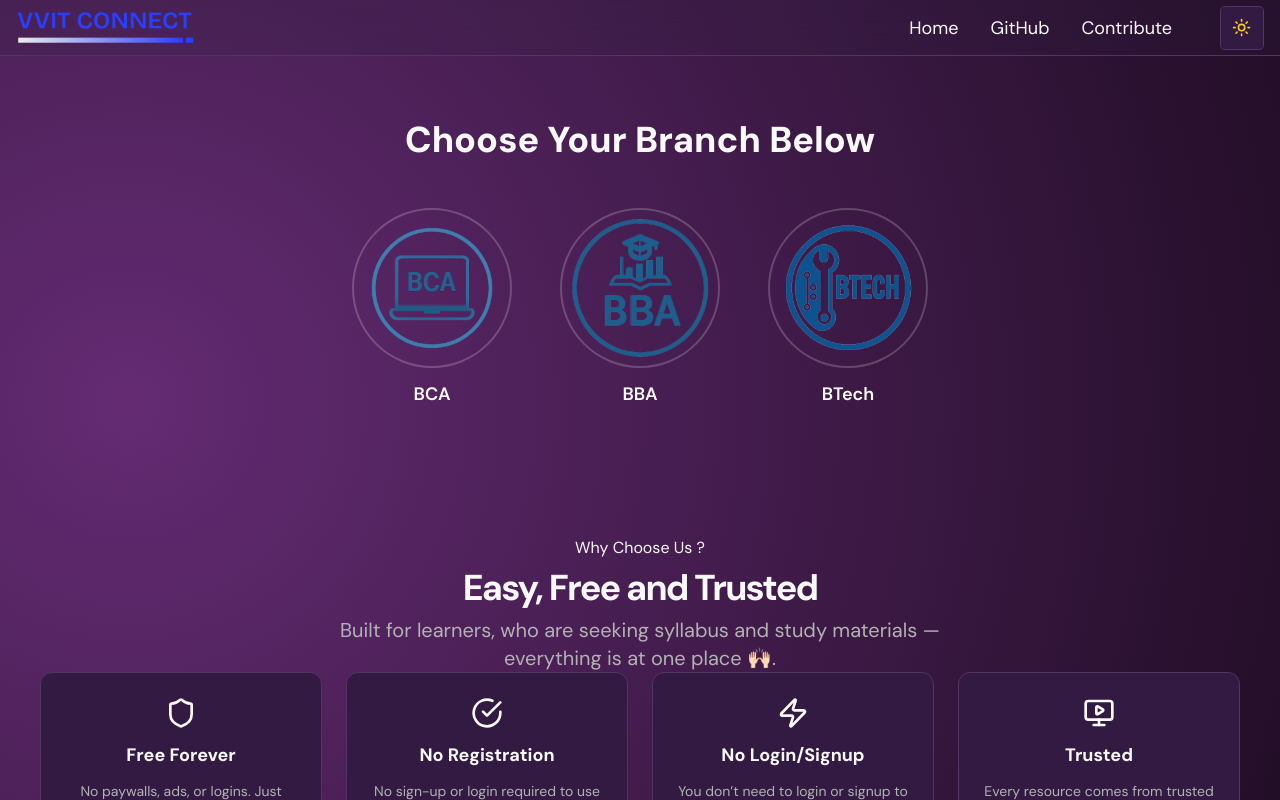
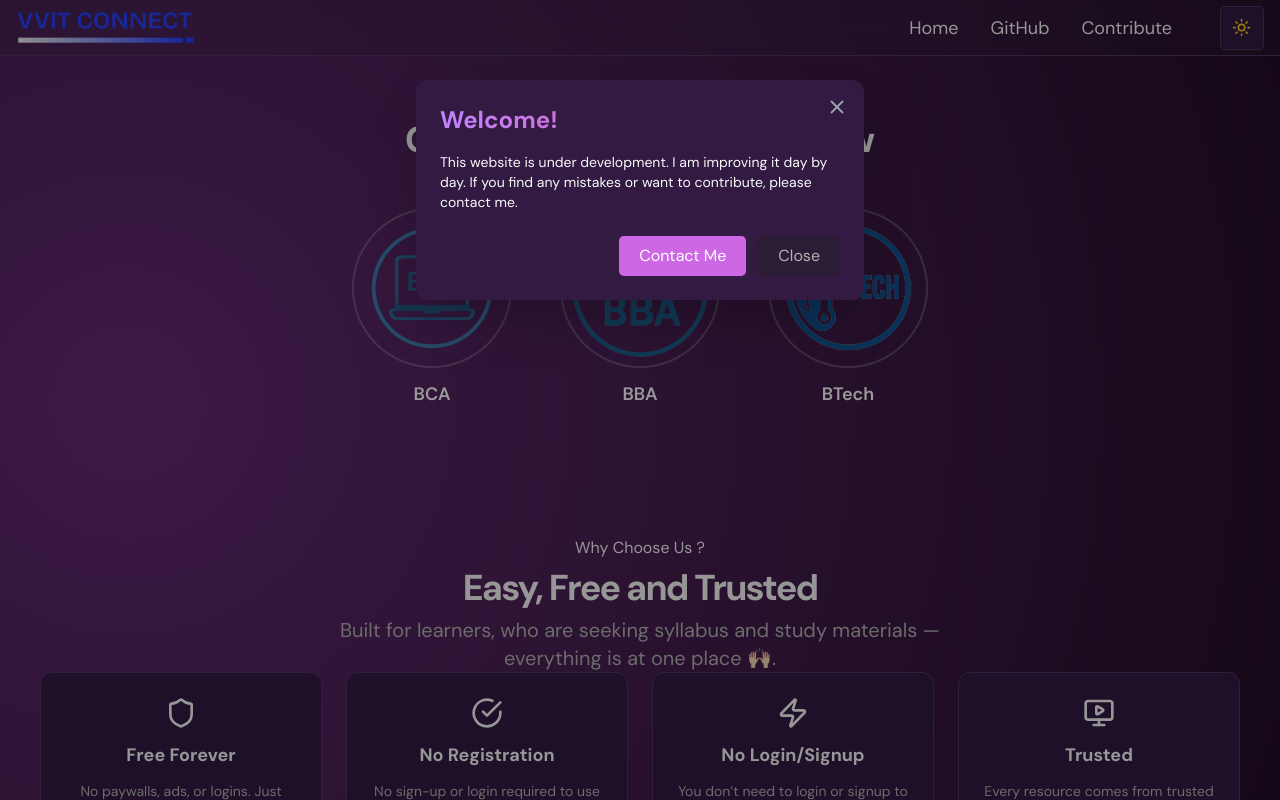
Before and after one commit to pyKinsu/VVITConnect, a Next.js app: page / in a window 1280 px wide. Shown: the top 800 px of the page. Built offline with nearby package versions, Linux system fonts and the light colour scheme.

Commit message:
Update page.tsx

```diff
--- a/src/app/page.tsx
+++ b/src/app/page.tsx
@@ -1,9 +1,13 @@
 import { Home } from "@/vvitcon/Home";
 import { Branches } from "@/components/Branches";
+import HomePopup from "@/components/HomePopup"; // import the popup
 
 export default function HomePage() {
   return (
-    <div className="flex flex-col py-8">
+    <div className="flex flex-col py-8 relative">
+      {/* Popup */}
+      <HomePopup />
+
       <h1 className="text-balance mb-4 text-center text-4xl font-extrabold">
         Choose Your Branch Below
       </h1>
```
